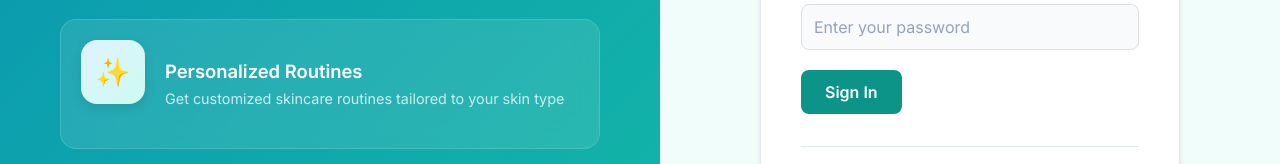
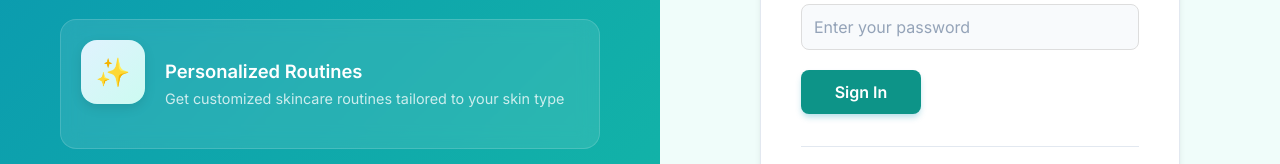
Before and after one commit to himprapatel-rgb/ai-skincare-intelligence-system, a React (Vite) app in the folder frontend/: page /auth in a window 1280 px wide. Shown: the part 445-609 px from the top of the page. Built offline with nearby package versions, Linux system fonts and the light colour scheme; no server answers.

Commit message:
style(ui): Add btn-primary button styles with smooth transitions to fix flashing issue

```diff
--- a/frontend/src/pages/AuthPage.css
+++ b/frontend/src/pages/AuthPage.css
@@ -411,3 +411,54 @@
     transform: translateY(0);
   }
 }
+
+/* Primary Button Styles */
+.btn-primary {
+  display: inline-flex;
+  align-items: center;
+  justify-content: center;
+  gap: 8px;
+  padding: 12px 24px;
+  font-size: 1rem;
+  font-weight: 600;
+  color: white;
+  background: linear-gradient(135deg, #0891b2 0%, #14b8a6 100%);
+  border: none;
+  border-radius: 10px;
+  cursor: pointer;
+  transition: all 0.3s ease;
+  box-shadow: 0 4px 6px -1px rgba(8, 145, 178, 0.3);
+  min-width: 120px;
+  min-height: 44px;
+}
+
+.btn-primary:hover:not(:disabled) {
+  transform: translateY(-2px);
+  box-shadow: 0 6px 12px -2px rgba(8, 145, 178, 0.4);
+}
+
+.btn-primary:active:not(:disabled) {
+  transform: translateY(0);
+}
+
+.btn-primary:disabled {
+  opacity: 0.7;
+  cursor: not-allowed;
+  transform: none;
+}
+
+/* Loading Spinner in Button */
+.btn-primary .loading-spinner {
+  width: 20px;
+  height: 20px;
+  border: 2px solid rgba(255, 255, 255, 0.3);
+  border-top-color: white;
+  border-radius: 50%;
+  animation: spin 0.8s linear infinite;
+}
+
+@keyframes spin {
+  to {
+    transform: rotate(360deg);
+  }
+}
```
